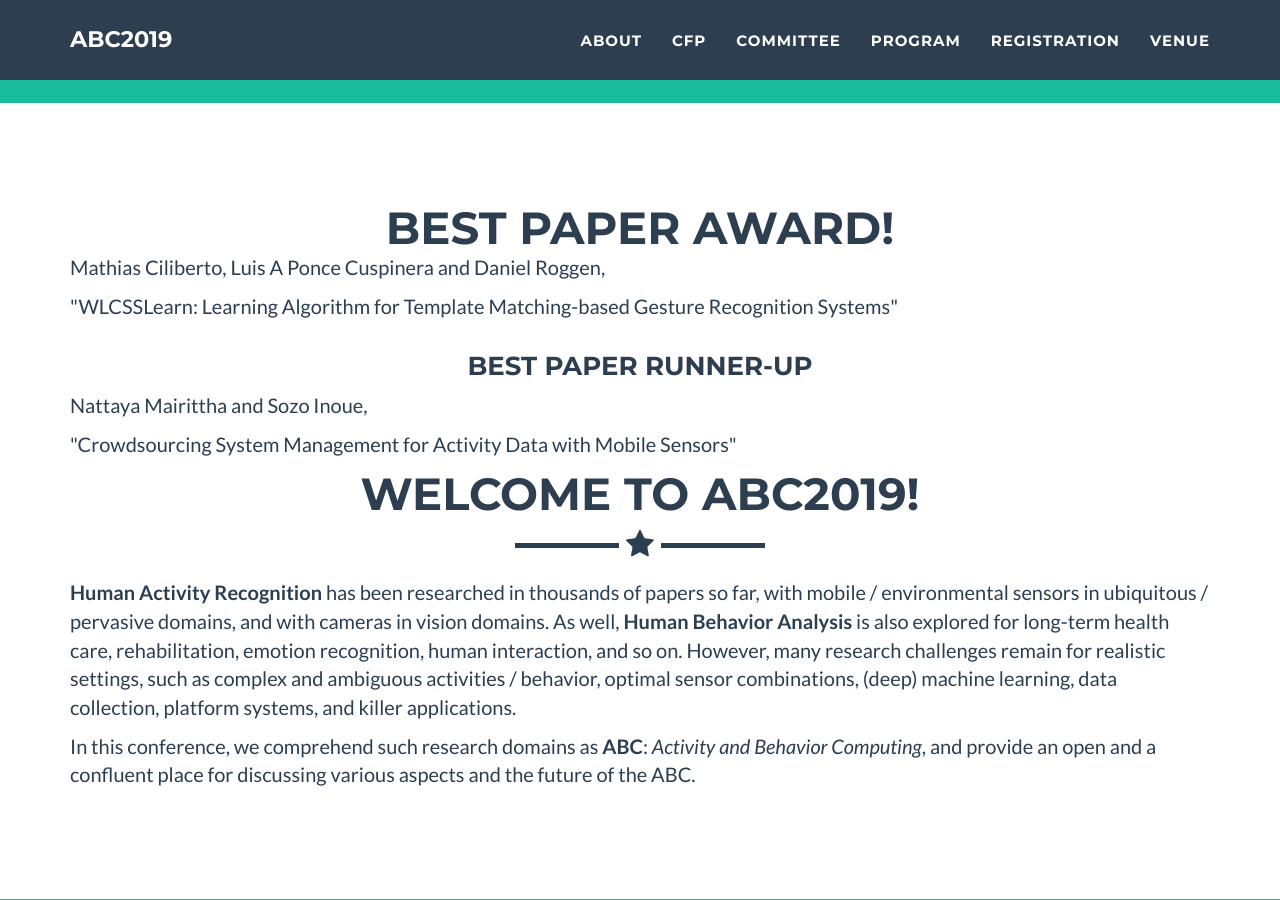
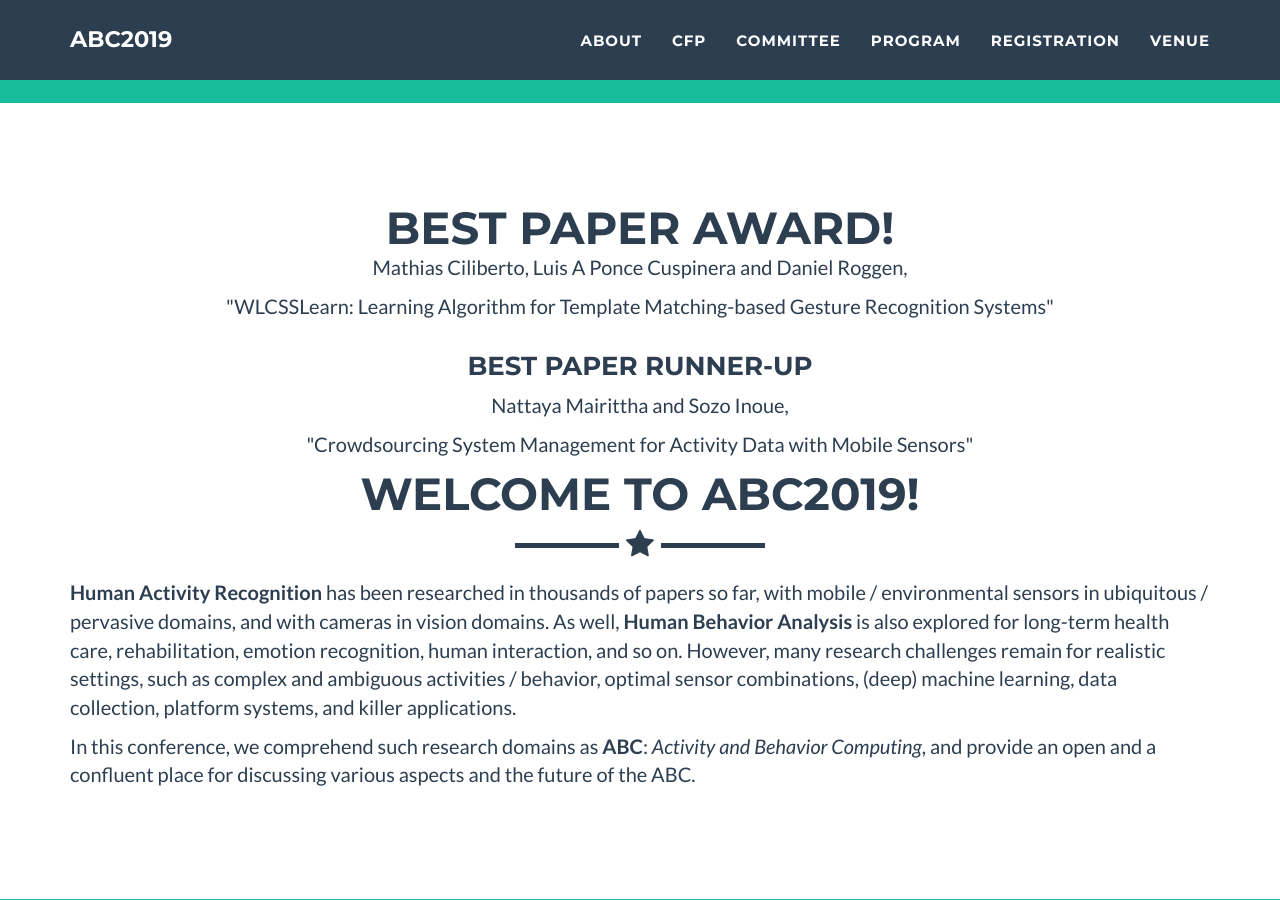
Before and after one commit to abc-research/2019, a Jekyll site: the page built from index.html, in a window 1280 px wide and 900 px high, scrolled down 753 px. Built offline with Jekyll 4.4.1, drawn with Linux system fonts in a browser that asks for light colours.

Commit message:
Update about.html

```diff
--- a/_includes/about.html
+++ b/_includes/about.html
@@ -7,7 +7,7 @@
                 </div>
             </div>
             <div class="row">
-                <div class="col-lg-12">
+                <div class="col-lg-12 text-center">
                  <p>Mathias Ciliberto, Luis A Ponce Cuspinera and Daniel Roggen, </p>
                  <p>"WLCSSLearn: Learning Algorithm for Template Matching-based Gesture Recognition Systems"</p>
                 </div>
@@ -18,7 +18,7 @@
                 </div>
             </div>
             <div class="row">
-                <div class="col-lg-12">
+                <div class="col-lg-12 text-center">
                  <p>Nattaya Mairittha and Sozo Inoue,</p>
                   <p>"Crowdsourcing System Management for Activity Data with Mobile Sensors"</p>
              </div>
```
